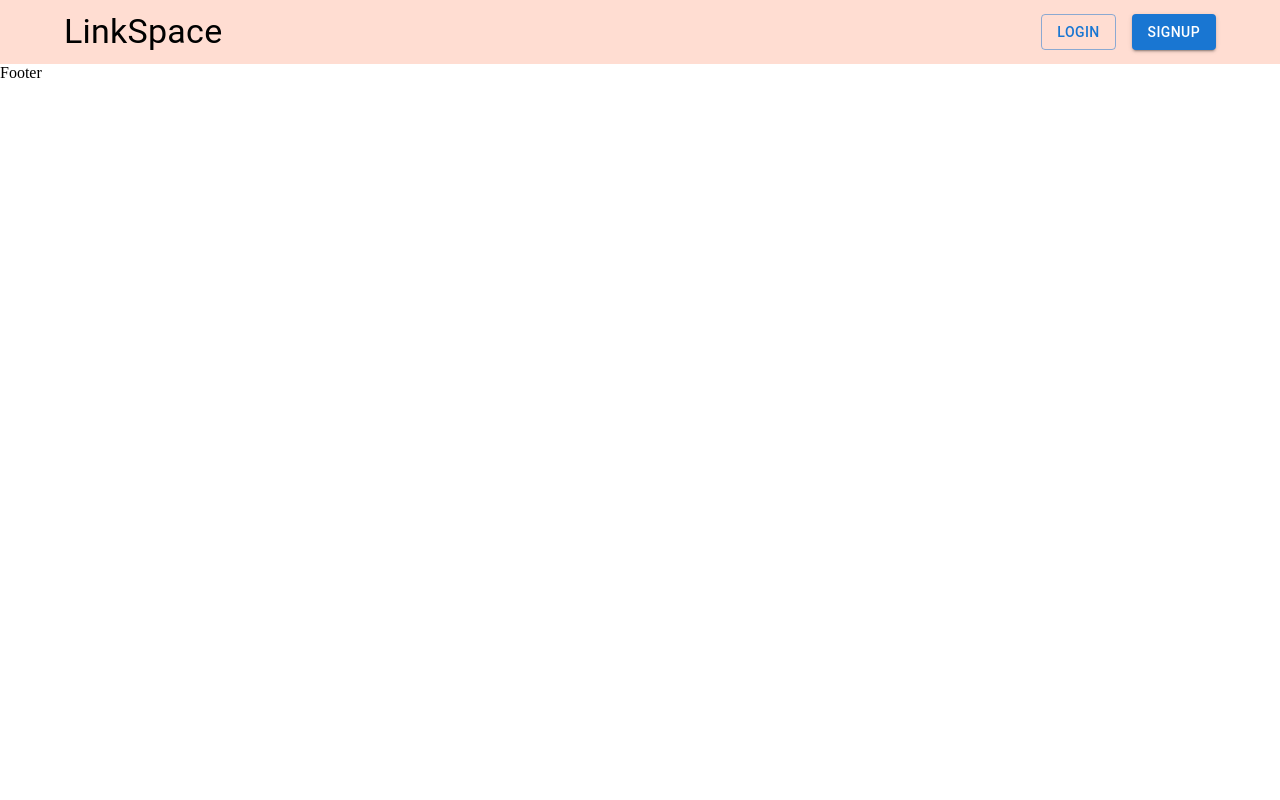
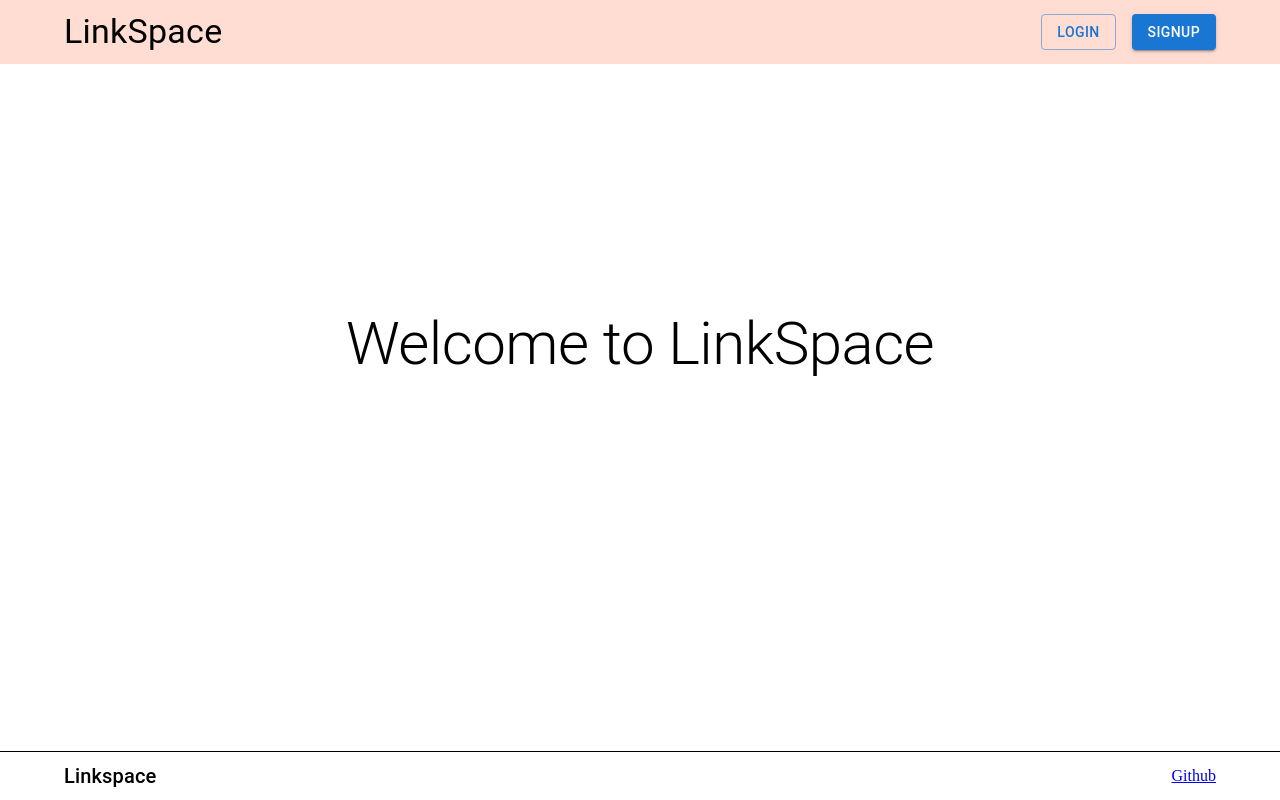
Before and after one commit to MahendraDani/Linkspace, a React (Vite) app in the folder client/: page / in a window 1280 px wide. Built offline with nearby package versions, Linux system fonts and the light colour scheme.

Commit message:
feat: created footer for landing page

```diff
--- a/client/src/layout/Footer.jsx
+++ b/client/src/layout/Footer.jsx
@@ -1,7 +1,37 @@
+import { Box, Container, Typography, Link } from "@mui/material";
 import React from "react";
 
 const Footer = () => {
-  return <div>Footer</div>;
+  return (
+    <div>
+      <Box
+        sx={{
+          position: "fixed",
+          left: 0,
+          right: 0,
+          bottom: 0,
+          borderTop: "0.3px solid black",
+        }}
+      >
+        <Container>
+          <Box
+            sx={{
+              height: "3rem",
+              display: "flex",
+              flexDirection: "row",
+              justifyContent: "space-between",
+              alignItems: "center",
+            }}
+          >
+            <Typography variant="h6">Linkspace</Typography>
+            <a href="https://github.com/MahendraDani/Linkspace" target="blank">
+              Github
+            </a>
+          </Box>
+        </Container>
+      </Box>
+    </div>
+  );
 };
 
 export default Footer;
--- a/client/src/layout/Navbar.jsx
+++ b/client/src/layout/Navbar.jsx
@@ -27,7 +27,7 @@ const Navbar = () => {
             <Link to={"/login"}>
               <Button variant="outlined">Login</Button>
             </Link>
-            <Link to={"/singup"}>
+            <Link to={"/signup"}>
               <Button variant="contained">Signup</Button>
             </Link>
           </Box>
--- a/client/src/pages/Home.jsx
+++ b/client/src/pages/Home.jsx
@@ -1,11 +1,15 @@
 import React from "react";
 import Navbar from "../layout/Navbar";
 import Footer from "../layout/Footer";
+import { Typography, Box } from "@mui/material";
 
 const Home = () => {
   return (
     <div>
       <Navbar />
+      <Box sx={{ height: "35rem", display: "grid", placeContent: "center" }}>
+        <Typography variant="h2">Welcome to LinkSpace</Typography>
+      </Box>
       <Footer />
     </div>
   );
```
